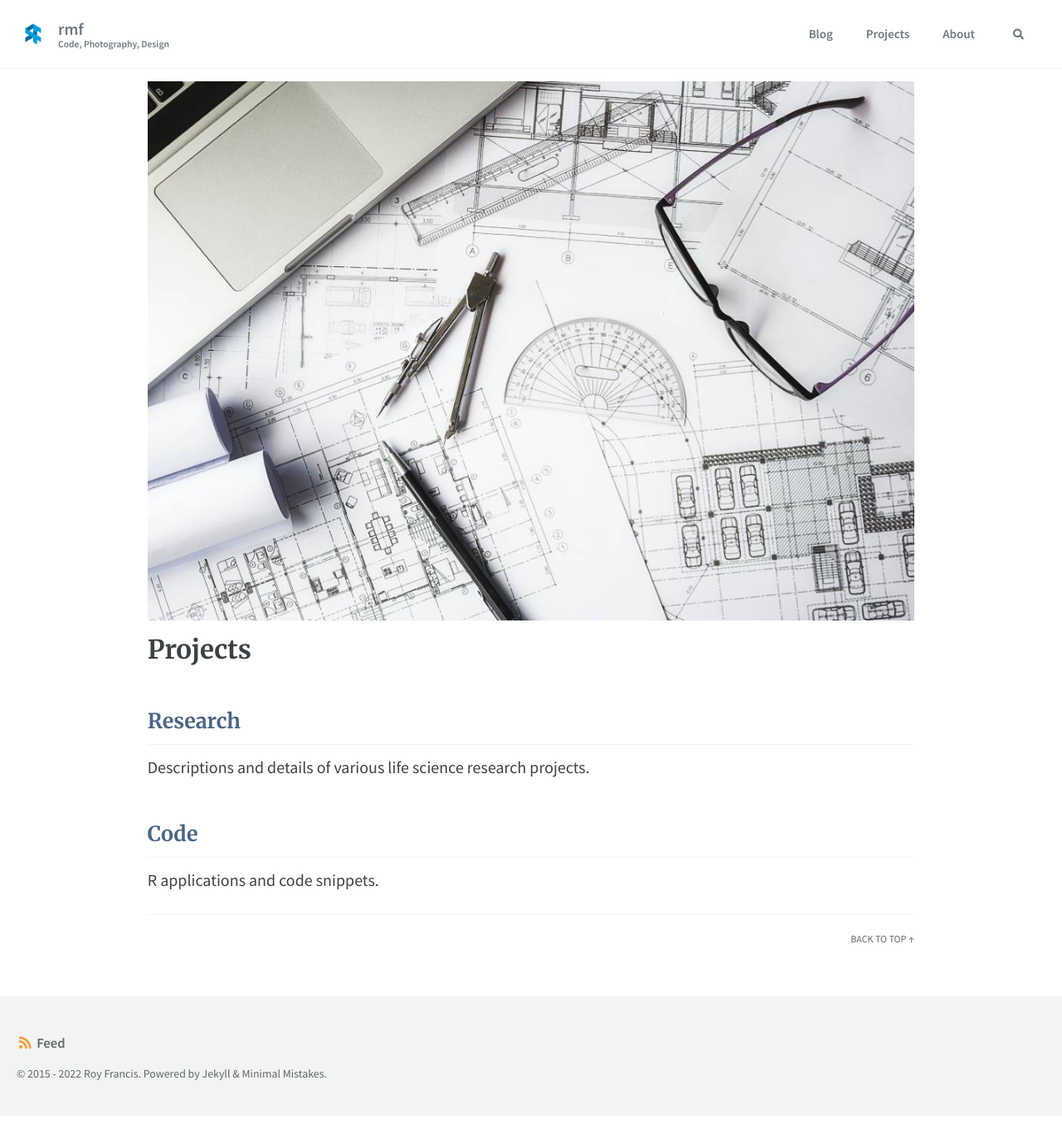
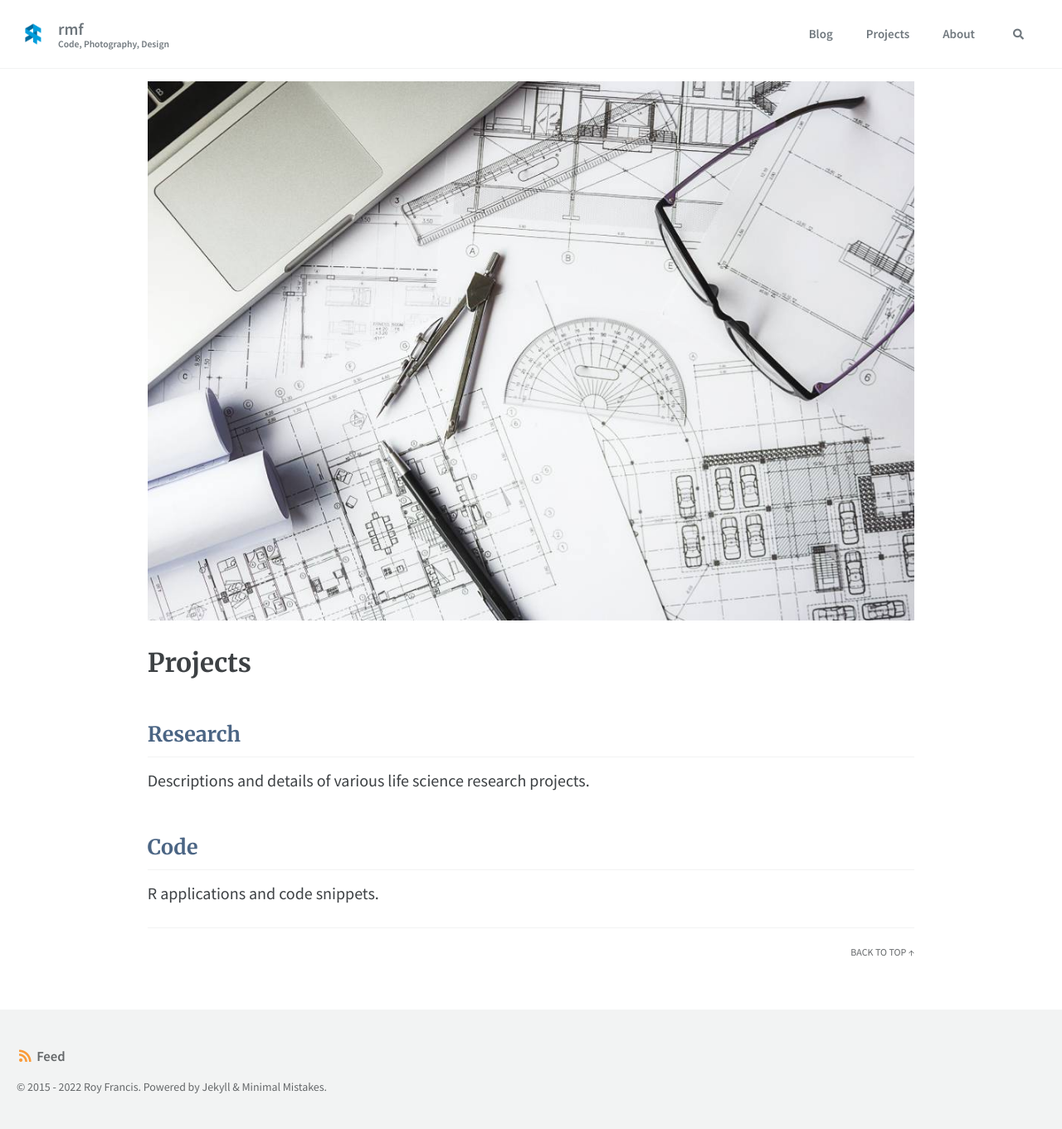
Before and after one commit to royfrancis/royfrancis.github.io, a Jekyll site: the page built from _pages/projects/index.md, in a window 1280 px wide. Shown: the whole page at 83% size. Built offline with Jekyll 4.4.1, drawn with Linux system fonts in a browser that asks for light colours; cached includes are drawn as plain includes.

Commit message:
Cosmetic corrections

```diff
--- a/assets/css/main.scss
+++ b/assets/css/main.scss
@@ -186,10 +186,12 @@
 
 .page__meta {
     float: none !important;
-    margin-top: 1em !important;
+    margin-top: 0.5em !important;
+    margin-bottom: 1em;
 }
 
 .page__title {
+    margin-top: 0.5em;
     line-height: 1.3;
 }
 
```
